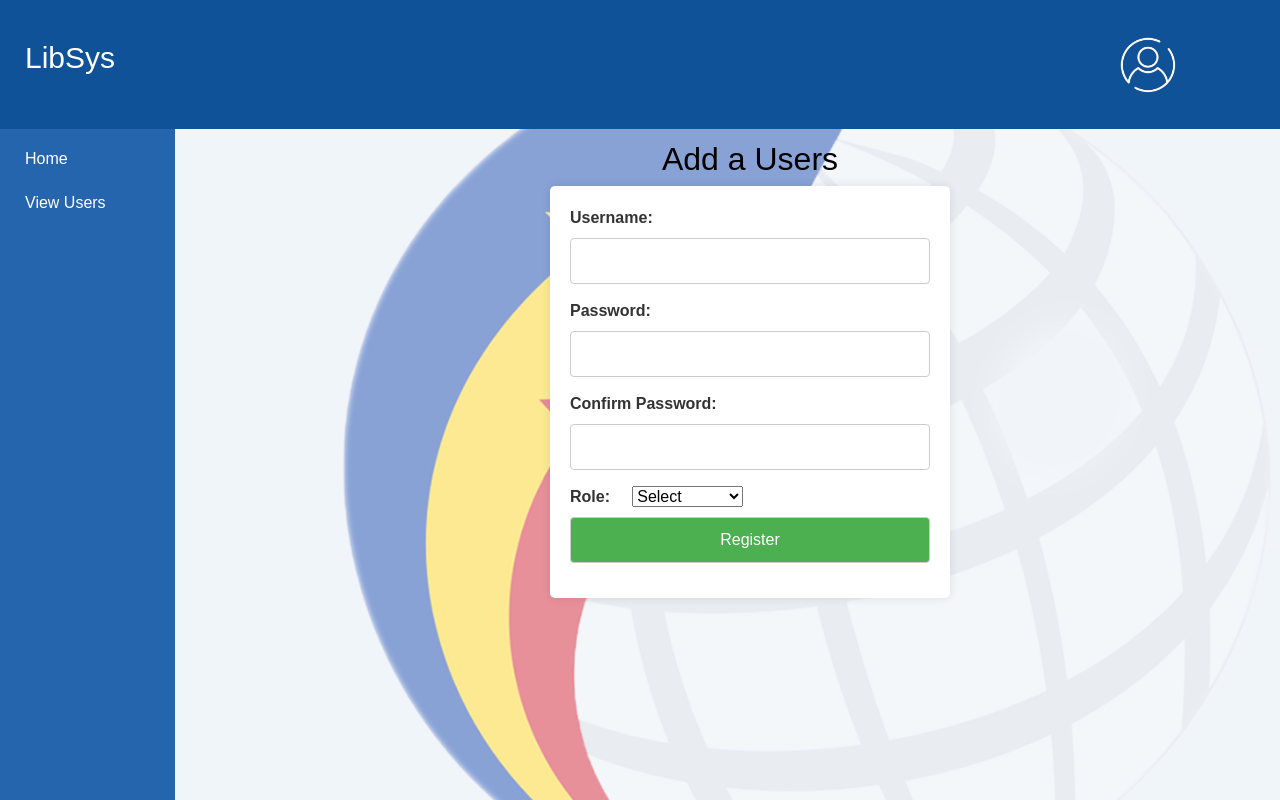
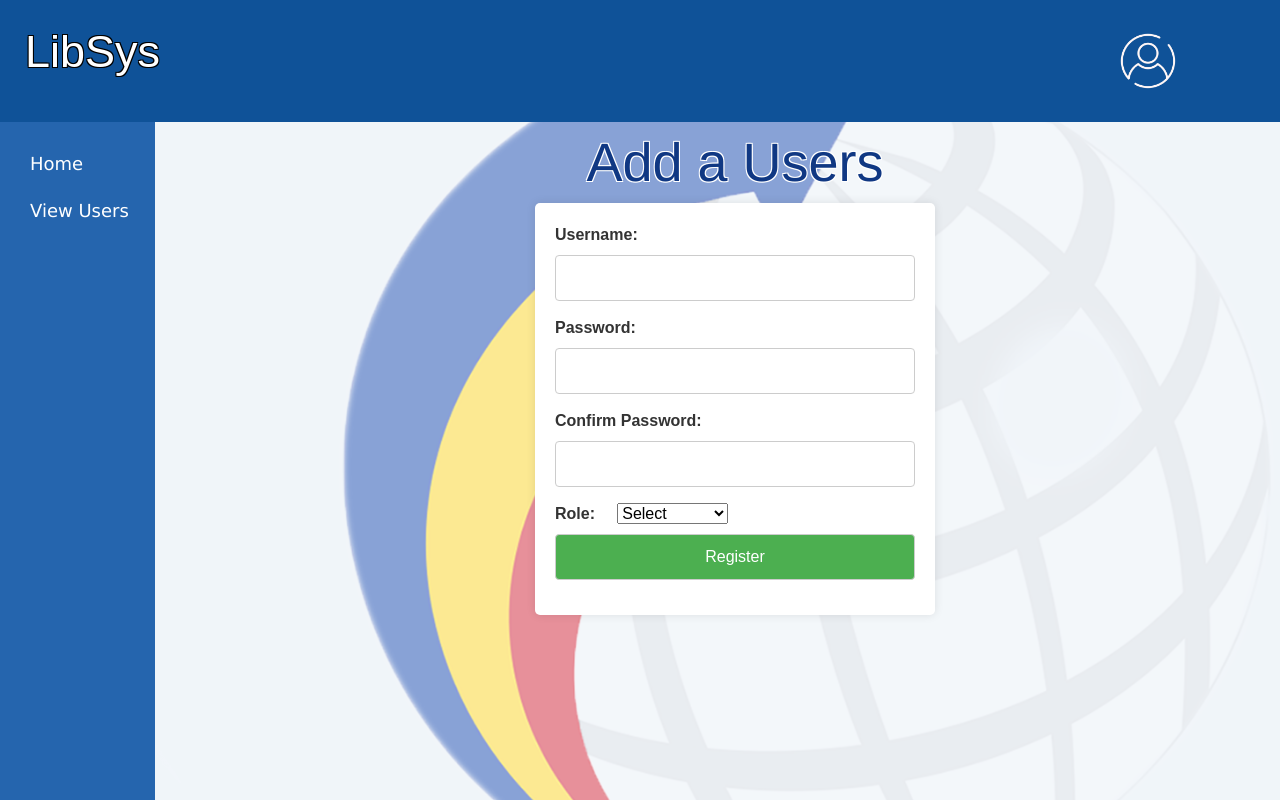
Before and after one commit to jek02/LibSysv1, a PHP site: page /add_users.php in a window 1280 px wide. Run offline with PHP 8.4, Linux system fonts and the light colour scheme; a user stored in the database is signed in; data comes from the database, SQL or seed files in the repository.

Commit message:
designnnn

```diff
--- a/css/manage_users.css
+++ b/css/manage_users.css
@@ -54,8 +54,8 @@ body {
 #topbar {
     background-color: #0f5298;
     color: #fff;
-    padding: 25px;
-    padding-bottom: 45px;
+    padding: 5px;
+    padding-bottom: 35px;
     text-align: left;
     position: fixed;
     top: 0;
@@ -67,6 +67,15 @@ body {
     font-weight: normal; /* Add this rule to set the font weight to normal */
     font-size: 30px; /* Add this rule to increase the font size */
     margin-top: 15px;
+    font-family: fantasy;
+    padding-left: 20px;
+    padding-top: 5px;
+    text-shadow:
+    -1px -1px 0 #000000,
+    1px -1px 0 #000000,
+   -1px  1px 0 #020000,
+    1px  1px 0 #000000;
+    font-size: 45px;
 }
 #topbar .dropdown {
     position: absolute;
@@ -104,9 +113,10 @@ body {
 #sidebar {
     background-color: #2565AE;
     color: #fff;
-    padding: 10px;
+    padding: 15px;
     z-index: 999;
-    width: 175px;
+    width: 155px;
+    margin-top: 10px;
 }
 
 #sidebar h1 {
@@ -129,11 +139,18 @@ body {
     text-decoration: none;
     display: block;
     padding: 5px 0;
+    font-size: 18px;
 }
 
 #sidebar-content {
-    margin-top: 92px;
+    margin-top: 80px;
     margin-left: 15px;
+    font-family: Verdana, Geneva, Tahoma, sans-serif;
+    font-size: 17px;
+}
+
+#sidebar-content a:hover {
+    color: yellow;
 }
 
 .sidebar-link {
@@ -147,21 +164,27 @@ body {
 }
 
 #content {
-    margin-top:65;
-    padding: 20px;
+    margin-top: 80px; /* Adjusted to accommodate topbar */
+    margin-left: 190px; /* Adjusted to accommodate sidebar width */
+    padding: 10px;
     display: flex;
     flex-direction: column;
     align-items: center;
-    justify-content: center;
-    margin-top: 90px; /* Adjusted to accommodate topbar */
-    margin-left: 240px; /* Adjusted to accommodate sidebar width */
-    margin-right: 20px; /* Adjusted to create space between sidebar and content */
 }
 
+#content h2{
+    text-align: center;
+    font-size: 54px;
+    padding-top: 20px;
+    color: rgb(16, 56, 131); /* Dark grey color */
+    text-shadow:
+    -1px -1px 0 #ffffff,
+    1px -1px 0 #ffffff,
+   -1px  1px 0 #ffffff,
+    1px  1px 0 #ffffff;
+    margin-top: 20px; /* Add some top margin for spacing */
+    font-family:'Franklin Gothic Medium', 'Arial Narrow', Arial, sans-serif;
 
-#content h2 {
-    margin-top: 30px;
-    color: #000000;
 }
 
 #book-list {
```
Also changed, not shown: css/admin_dashboard.css (+20 -2 lines).
